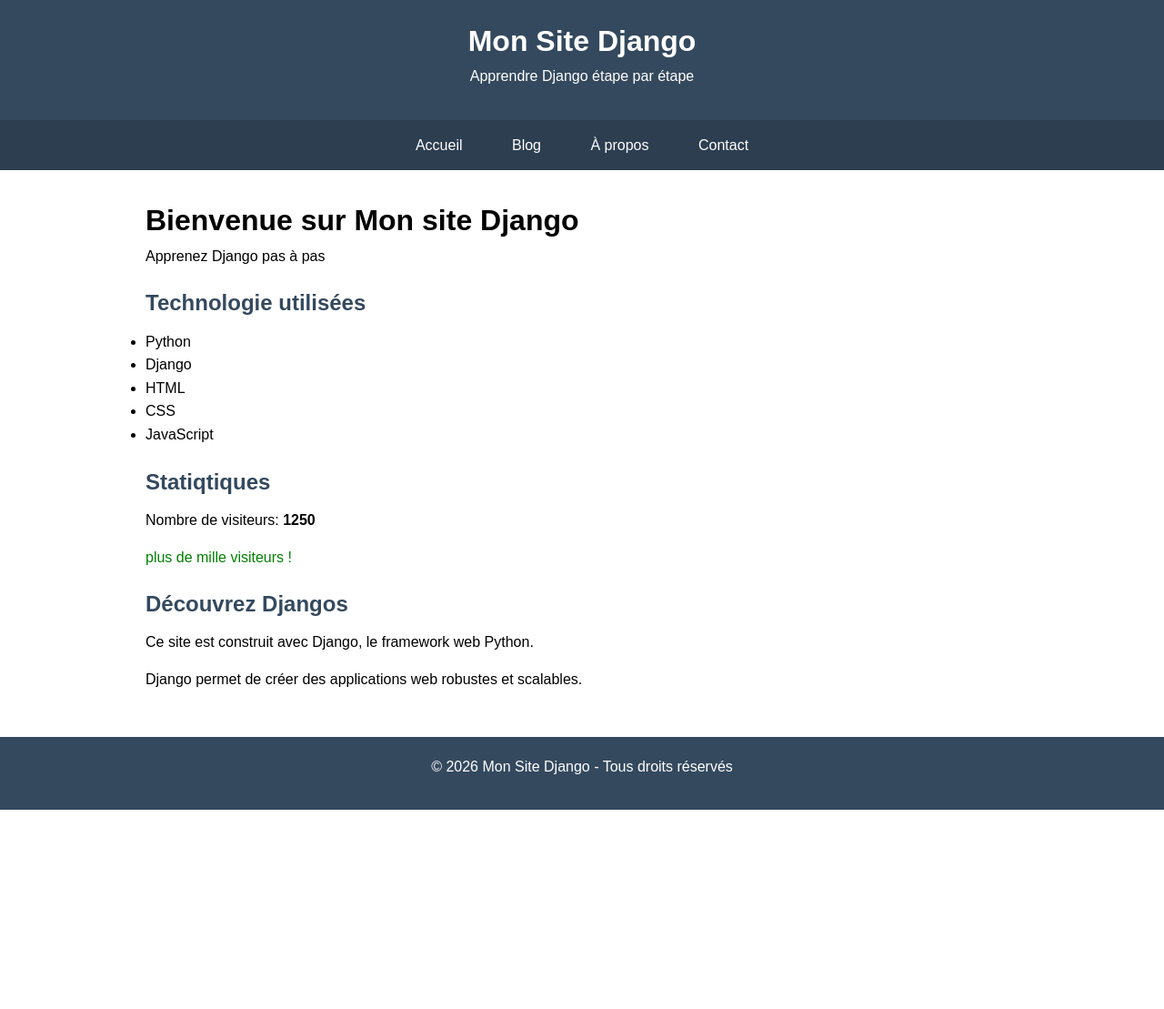
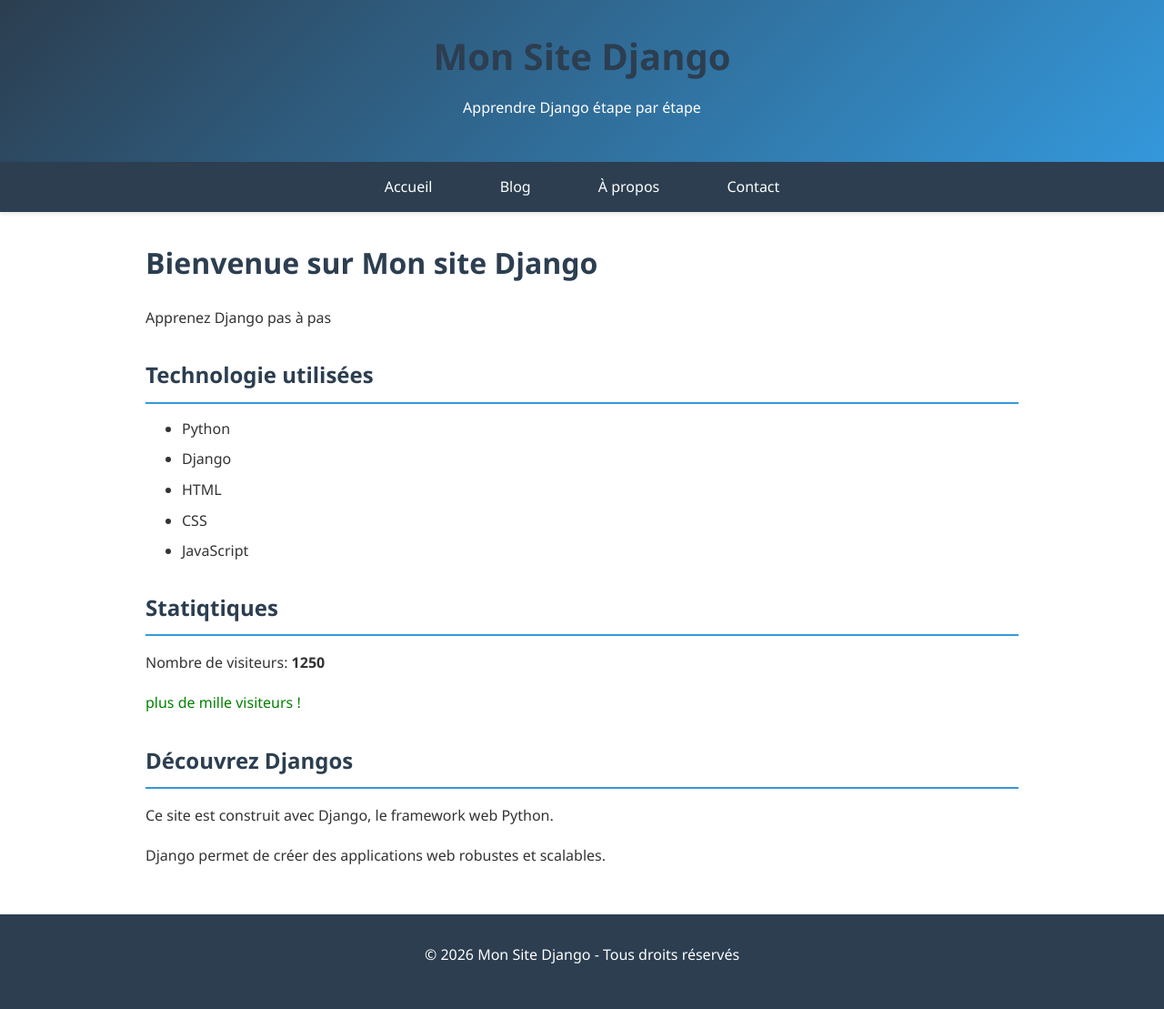
Before and after one commit to Yayasoudais/monsite, a Django app: page / in a window 1280 px wide. Shown: the whole page at 91% size. Before the commit the page ends 890 px from the top, so only its background shows below. Run offline with Django 4.2, Linux system fonts and the light colour scheme.

Commit message:
Rajout du fichier style.css dans le static et la mise à jour des fichiers template (blog_html, blog_home, contact, base)

```diff
--- /dev/null
+++ b/monsite/pages/static/pages/css/style.css
@@ -0,0 +1,208 @@
+/* Variables de couleurs */
+
+:root {
+    --primary-color: #3498db;
+    --secondary-color: #2c3e50;
+    --text-color: #333;
+    --light-bg: #ecf0f1;
+}
+
+/* Reset et styles de base */
+
+*{
+    margin: 0;
+    padding: 0;
+    box-sizing: border-box;
+}
+
+body {
+    font-family: 'Segoe UI', Tahoma, Geneva, Verdana, sans-serif;
+    line-height: 1.6;
+    color: var(--text-color);
+}
+
+/* Header */
+
+header {
+    background: linear-gradient(135deg, var(--secondary-color), var(--primary-color)); color: white;
+    padding: 30px;
+    text-align: center;
+    box-shadow: 0 2px 5px rgba(0,0,0,0.1);
+}
+
+header h1 {
+font-size: 2.5em; margin-bottom: 10px;
+}
+
+/* Navigation */
+
+nav {
+    background: var(--secondary-color); padding: 15px;
+    text-align: center;
+    box-shadow: 0 2px 5px rgba(0,0,0,0.1);
+}
+
+nav a {
+    color: white;
+    text-decoration: none;
+    margin: 0 20px;
+    padding: 8px 15px;
+    border-radius: 5px;
+    transition: all 0.3s ease;
+}
+
+nav a:hover {
+    background: var(--primary-color);
+    transform: translateY(-2px);
+}
+
+/* Contenu principal */
+
+main {
+    max-width: 1000px;
+    margin: 30px auto;
+    padding: 0 20px;
+    min-height: 400px;
+}
+
+    /* Titres */
+
+h1 {
+    color: var(--secondary-color);
+    margin-bottom: 20px;
+    font-size: 2em;
+}
+
+h2 {
+    color: var(--secondary-color);
+    margin: 30px 0 15px;
+    padding-bottom: 10px;
+    border-bottom: 2px solid var(--primary-color);
+}
+
+/* Paragraphes */
+
+p{
+    margin-bottom: 15px;
+    line-height: 1.8;
+}
+
+/* Listes */
+
+ul, ol {
+    margin: 15px 0 15px 40px;
+}
+
+li {
+    margin-bottom: 8px;
+}
+
+/* Cards (articles) */
+
+.article-card {
+    border: 1px solid #ddd;
+    padding: 25px;
+    margin: 20px 0;
+    border-radius: 10px;
+    background: white;
+    box-shadow: 0 2px 10px rgba(0,0,0,0.05);
+    transition: all 0.3s ease;
+}
+
+.article-card:hover {
+    transform: translateY(-5px);
+    box-shadow: 0 5px 20px rgba(0,0,0,0.1);
+}
+
+.article-card h2 {
+    margin-top: 0;
+    border: none;
+}
+
+.article-card h2 a {
+    color: var(--secondary-color);
+    text-decoration: none;
+}
+
+.article-card h2 a:hover {
+    color: var(--primary-color);
+}
+
+.article-meta {
+    color: #7f8c8d;
+    font-size: 0.9em;
+    margin: 10px 0;
+    }
+
+/* Tags */
+.tag {
+    display: inline-block; background: var(--primary-color); color: white;
+    padding: 5px 12px; border-radius: 20px;
+    font-size: 0.85em;
+    margin-right: 8px;
+    margin-top: 10px;
+}
+
+/* Formulaires */
+form {
+    max-width: 600px;
+    margin: 20px 0;
+}
+
+form label {
+    display: block;
+    margin-bottom: 5px;
+    font-weight: bold;
+    color: var(--secondary-color);
+}
+
+form input[type="text"], form input[type="email"], form textarea {
+    width: 100%;
+    padding: 12px;
+    margin-bottom: 20px;
+    border: 1px solid #ddd;
+    border-radius: 5px;
+    font-size: 1em;
+}
+
+form input:focus, form textarea:focus {
+    outline: none;
+    border-color: var(--primary-color);
+}
+
+form button {
+    background: var(--primary-color);
+    color: white;
+    padding: 12px 30px;
+    border: none;
+    border-radius: 5px;
+    cursor: pointer;
+    font-size: 1em;
+    transition: all 0.3s ease;
+}
+
+form button:hover {
+    background: var(--secondary-color);
+    transform: translateY(-2px);
+}
+
+/* Footer */
+footer {
+    background: var(--secondary-color);
+    color: white;
+    text-align: center;
+    padding: 30px;
+    margin-top: 50px;
+}
+
+/* Responsive */
+
+@media (max-width: 768px) {
+    nav a {
+    display: block;
+    margin: 10px 0;
+}
+    header h1 {
+        font-size: 1.8em;
+    }
+}
--- a/monsite/pages/templates/pages/base.html
+++ b/monsite/pages/templates/pages/base.html
@@ -1,9 +1,15 @@
+{% load static %}
 <!DOCTYPE html>
 <html lang="fr">
     <head>
         <meta charset="UTF-8">
         <meta name="viewport" content="width=device-width, initial-scale=1.0">
         <title>{% block title %}Mon Site Django{% endblock %}</title>
+        <link rel="stylesheet" href ="{% static 'pages/css/style.css' %}">
+        {% block extra_css %}{% endblock %}
+
+        <!--
+            ========================== le style avant le static css================
         <style>
             * { margin: 0; padding: 0; box-sizing: border-box; }
             body { font-family: Arial, sans-serif; line-height: 1.6; }
@@ -21,7 +27,9 @@
             * Styles généraux */
             h1 { color: #2c3e50; margin-bottom: 20px; } h2 { color: #34495e; margin: 20px 0 10px; } p { margin-bottom: 15px; }
         </style>
-        {% block extra_css %}{% endblock %}
+        ==================================================================================================
+        -->
+
     </head>
     <body>
         <header>
```
Also changed, not shown: monsite/pages/templates/pages/blog_home.html (+13 -1 lines), monsite/pages/templates/pages/contact.html (+24 -0 lines).
